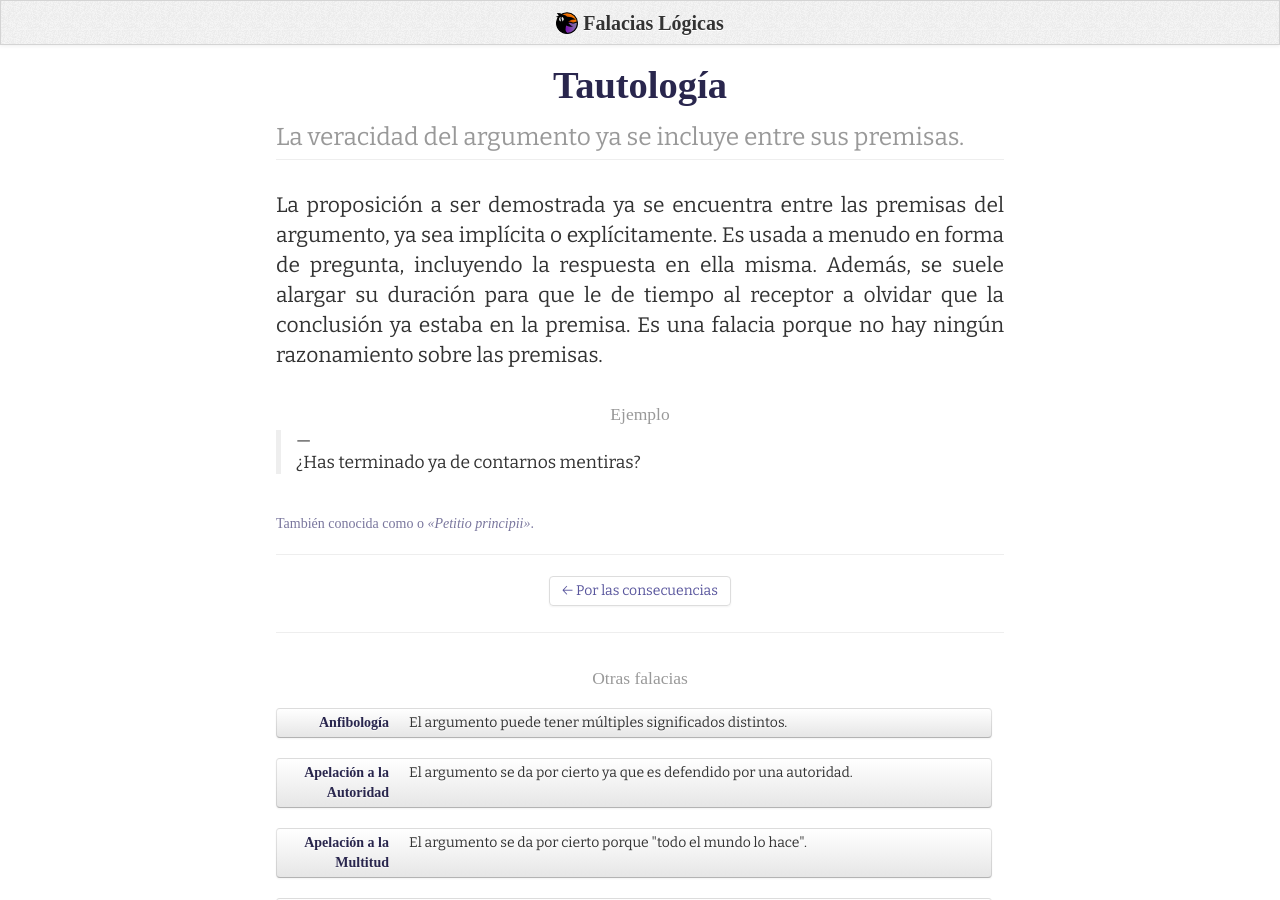
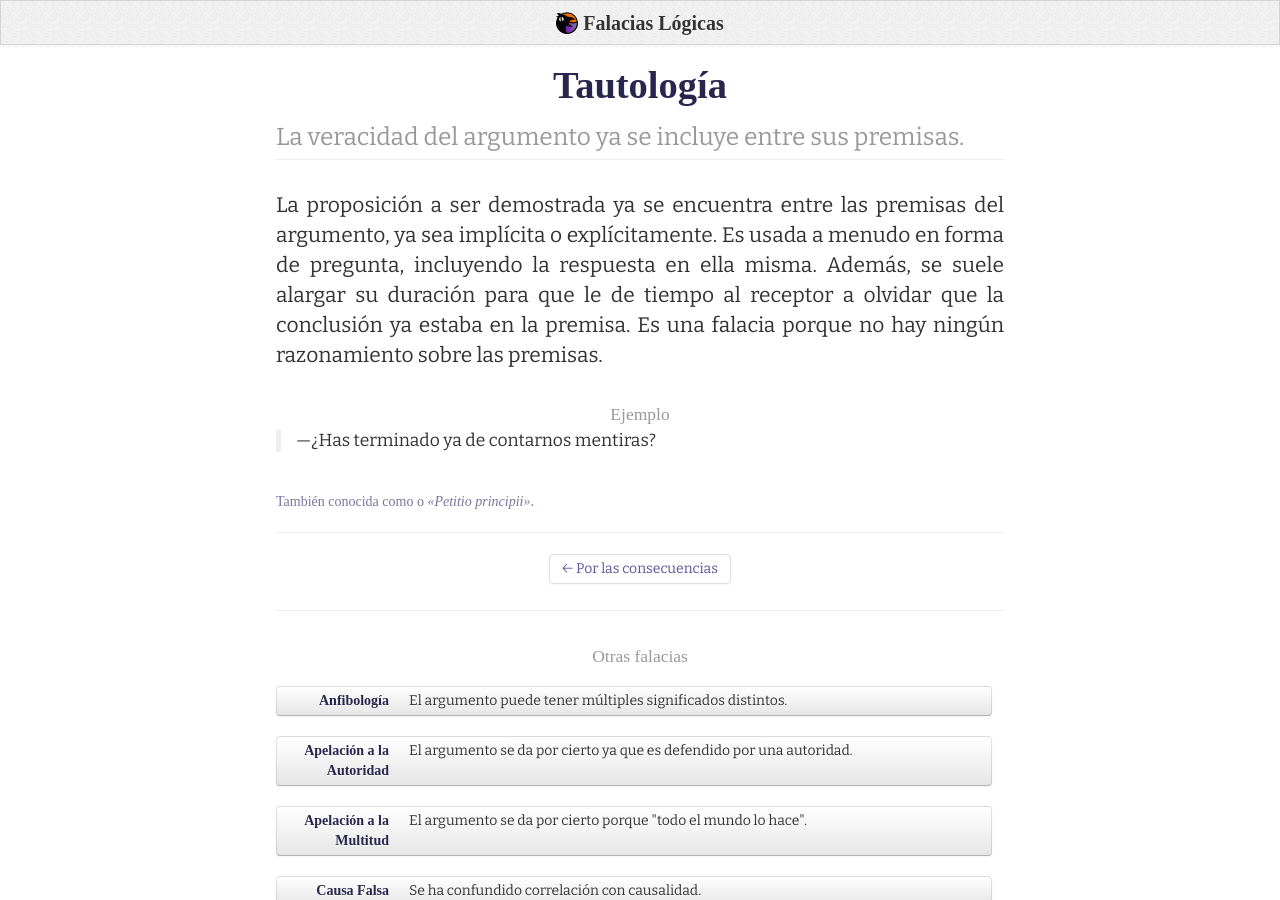
Before and after one commit to jorgebg/falaciaslogicas.com, a Jekyll site: the page built from _fallacies/tautologia.md, in a window 1280 px wide and 900 px high. Built offline with Jekyll 4.4.1, drawn with Linux system fonts in a browser that asks for light colours; nearby versions of some CDN libraries; some web fonts are replaced.

Commit message:
fix lib upgrade for examples (adds <p>)

```diff
--- a/_layouts/fallacy.html
+++ b/_layouts/fallacy.html
@@ -17,7 +17,7 @@ layout: default
       <h2><small>Ejemplo</small></h2>
       <blockquote>
         {% for line in page.example%}
-        <p>―{{line|markdownify}}</p>
+        <p>―{{line|markdownify|remove:'<p>'|remove:'</p>'}}</p>
         {% endfor %}
       </blockquote>
     </div>
```
